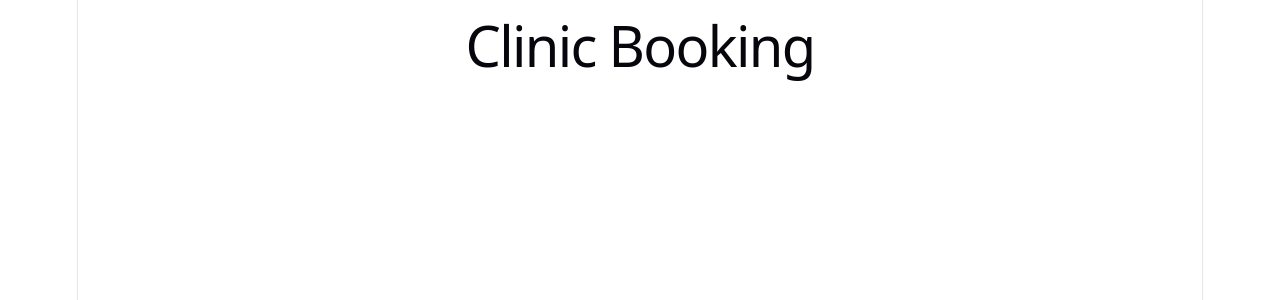
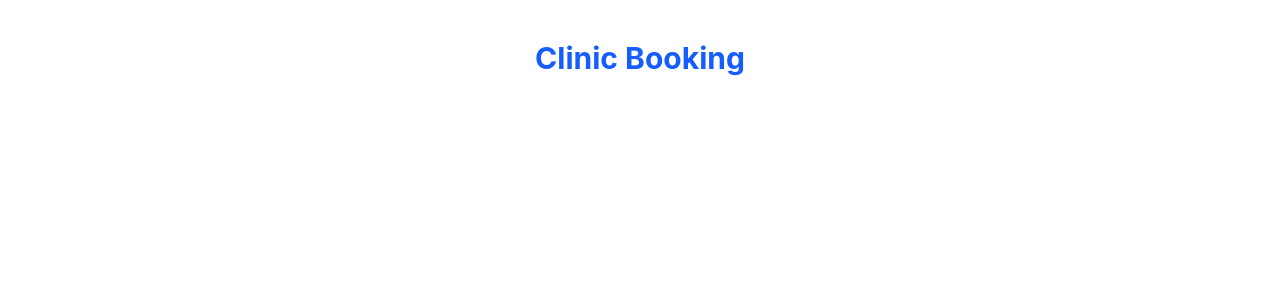
Before and after one commit to PantelisTs/clinic-booking, a React (Vite) app in the folder clinicbooking-frontend/: page / in a window 1280 px wide. Shown: the top 300 px of the page. Built offline with nearby package versions, Linux system fonts and the light colour scheme.

Commit message:
feat: add Tailwind CSS v4.3 configuration

```diff
--- a/clinicbooking-frontend/package.json
+++ b/clinicbooking-frontend/package.json
@@ -10,8 +10,10 @@
     "preview": "vite preview"
   },
   "dependencies": {
+    "@tailwindcss/vite": "^4.3.3",
     "react": "^19.2.8",
-    "react-dom": "^19.2.8"
+    "react-dom": "^19.2.8",
+    "tailwindcss": "^4.3.3"
   },
   "devDependencies": {
     "@eslint/js": "^10.0.1",
--- a/clinicbooking-frontend/src/App.tsx
+++ b/clinicbooking-frontend/src/App.tsx
@@ -5,7 +5,9 @@
 
   return (
     <>
-      <h1>Clinic Booking</h1>
+      <h1 className="text-3xl font-bold text-blue-600 text-center mt-10">
+          Clinic Booking
+      </h1>
     </>
   )
 }
--- a/clinicbooking-frontend/src/index.css
+++ b/clinicbooking-frontend/src/index.css
@@ -1,111 +1 @@
-:root {
-  --text: #6b6375;
-  --text-h: #08060d;
-  --bg: #fff;
-  --border: #e5e4e7;
-  --code-bg: #f4f3ec;
-  --accent: #aa3bff;
-  --accent-bg: rgba(170, 59, 255, 0.1);
-  --accent-border: rgba(170, 59, 255, 0.5);
-  --social-bg: rgba(244, 243, 236, 0.5);
-  --shadow:
-    rgba(0, 0, 0, 0.1) 0 10px 15px -3px, rgba(0, 0, 0, 0.05) 0 4px 6px -2px;
-
-  --sans: system-ui, 'Segoe UI', Roboto, sans-serif;
-  --heading: system-ui, 'Segoe UI', Roboto, sans-serif;
-  --mono: ui-monospace, Consolas, monospace;
-
-  font: 18px/145% var(--sans);
-  letter-spacing: 0.18px;
-  color-scheme: light dark;
-  color: var(--text);
-  background: var(--bg);
-  font-synthesis: none;
-  text-rendering: optimizeLegibility;
-  -webkit-font-smoothing: antialiased;
-  -moz-osx-font-smoothing: grayscale;
-
-  @media (max-width: 1024px) {
-    font-size: 16px;
-  }
-}
-
-@media (prefers-color-scheme: dark) {
-  :root {
-    --text: #9ca3af;
-    --text-h: #f3f4f6;
-    --bg: #16171d;
-    --border: #2e303a;
-    --code-bg: #1f2028;
-    --accent: #c084fc;
-    --accent-bg: rgba(192, 132, 252, 0.15);
-    --accent-border: rgba(192, 132, 252, 0.5);
-    --social-bg: rgba(47, 48, 58, 0.5);
-    --shadow:
-      rgba(0, 0, 0, 0.4) 0 10px 15px -3px, rgba(0, 0, 0, 0.25) 0 4px 6px -2px;
-  }
-
-  #social .button-icon {
-    filter: invert(1) brightness(2);
-  }
-}
-
-#root {
-  width: 1126px;
-  max-width: 100%;
-  margin: 0 auto;
-  text-align: center;
-  border-inline: 1px solid var(--border);
-  min-height: 100svh;
-  display: flex;
-  flex-direction: column;
-  box-sizing: border-box;
-}
-
-body {
-  margin: 0;
-}
-
-h1,
-h2 {
-  font-family: var(--heading);
-  font-weight: 500;
-  color: var(--text-h);
-}
-
-h1 {
-  font-size: 56px;
-  letter-spacing: -1.68px;
-  margin: 32px 0;
-  @media (max-width: 1024px) {
-    font-size: 36px;
-    margin: 20px 0;
-  }
-}
-h2 {
-  font-size: 24px;
-  line-height: 118%;
-  letter-spacing: -0.24px;
-  margin: 0 0 8px;
-  @media (max-width: 1024px) {
-    font-size: 20px;
-  }
-}
-p {
-  margin: 0;
-}
-
-code,
-.counter {
-  font-family: var(--mono);
-  display: inline-flex;
-  border-radius: 4px;
-  color: var(--text-h);
-}
-
-code {
-  font-size: 15px;
-  line-height: 135%;
-  padding: 4px 8px;
-  background: var(--code-bg);
-}
+@import "tailwindcss";
--- a/clinicbooking-frontend/vite.config.ts
+++ b/clinicbooking-frontend/vite.config.ts
@@ -1,7 +1,8 @@
 import react from '@vitejs/plugin-react'
 import { defineConfig } from 'vite'
+import tailwindcss from "@tailwindcss/vite";
 
 // https://vite.dev/config/
 export default defineConfig({
-  plugins: [react()],
+  plugins: [react(), tailwindcss()],
 })
```
Also changed, not shown: 1 other file (tests, documents, lock files or other folders).
